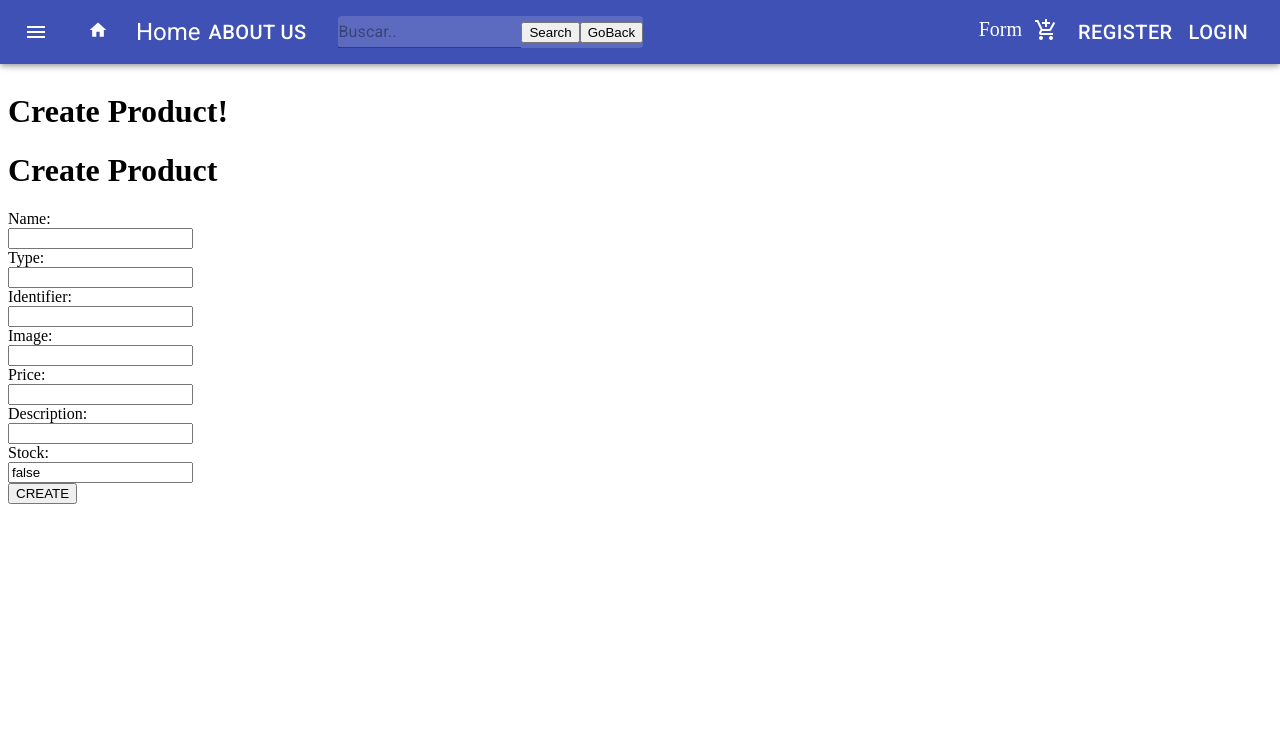
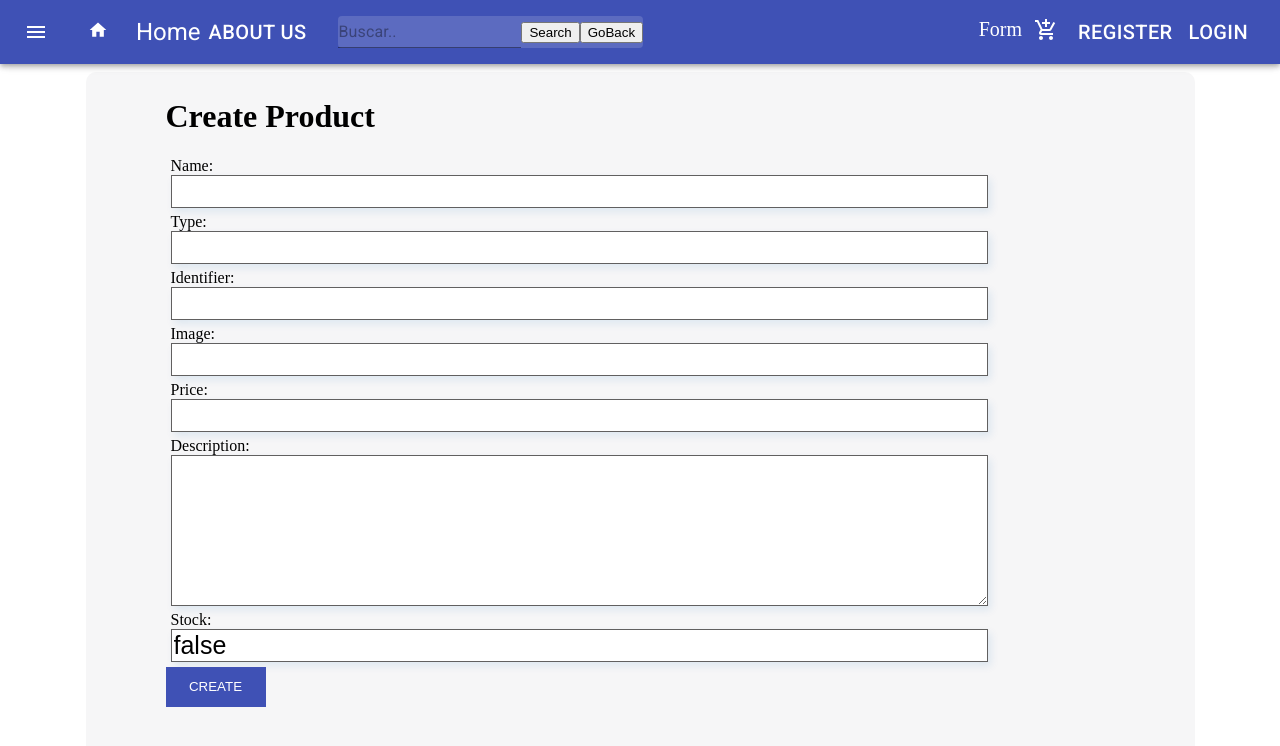
Before and after one commit to JuanKaunitz/e-commerce-Fast_Food, a React (Create React App) app in the folder client/: page /form in a window 1280 px wide. Shown: the top 746 px of the page. Built offline with nearby package versions, Linux system fonts and the light colour scheme.

Commit message:
ajuste de los estilos de formulario y funcionalidad

```diff
--- a/client/src/Redux/actions/actions.js
+++ b/client/src/Redux/actions/actions.js
@@ -56,13 +56,15 @@ export const getById = (id) => async (dispatch) => {
  }
 
  //Creando un producto.
- export const createProduct = () => async (dispatch) => {
+ export const createProduct = (input) => async (dispatch) => {
+     console.log(input)
     try {
-        const res = await axios.post('http://localhost:5001/food/api/products');
-        console.log('PRODUCTO CREADO: ', res.data);
+        const product = await axios.post('http://localhost:5001/food/api/products',input);
+        console.log('PRODUCTO CREADO: ', input);
+        console.log('respuesta: ', product);
         dispatch({
             type: CREATE_PRODUCT,
-            payload: res.data
+            payload: product.data.product
         });
     } catch (err) {
         console.log(err)
--- a/client/src/Redux/reducers/reducers.js
+++ b/client/src/Redux/reducers/reducers.js
@@ -10,6 +10,7 @@ import {
 
 const initialState = {
   getProducts : [],
+  allProducts:[],
   getDetail : {},
   createNewProduct : {},
   searchProducts: [],
@@ -23,6 +24,7 @@ const rootReducer = (state = initialState, action) => {
       return {
         ...state,
         getProducts: action.payload,
+        allProducts:action.payload,
         loading: false
       };
     case GET_BY_ID:
@@ -33,7 +35,7 @@ const rootReducer = (state = initialState, action) => {
     case CREATE_PRODUCT:
     return {
       ...state,
-      createNewProduct: action.payload
+      getProducts: [...state.allProducts,action.payload]
     }
     case SEARCH_PRODUCTS:
       return {
--- a/client/src/components/Form/Form.jsx
+++ b/client/src/components/Form/Form.jsx
@@ -1,103 +1,129 @@
-import React, { useState, useEffect } from 'react';
-import {  createProduct } from '../../Redux/actions/actions';
-import { useDispatch, useSelector } from 'react-redux';
+import React, { useState} from "react";
+import { createProduct } from "../../Redux/actions/actions";
+import { useDispatch} from "react-redux";
+import useStyles from './styles';
 
-
-
-const Form = () => {
-
+const Form = (props) => {
   const dispatch = useDispatch();
-    // const allCategories = useSelector((state) => state.allCategories);
-
-
-
+  const classes = useStyles();
 
   const [input, setInput] = useState({
-        name: '',
-        type: '',
-        identifier: '',
-        image: '',
-        price: '',
-        description: '',
+    name: "",
+    type: "",
+    identifier: "",
+    image: "",
+    price: "",
+    description: "",
     stock: false,
-        categories: []
+    categories: [],
+  });
+  const saveProduct = () => {
+    dispatch(createProduct(input));
+  };
 
-       });
+  const handleSubmit = (e) => {
+    e.preventDefault();
+    setInput(input);
+    saveProduct();
+    props.history.push("/");
+  };
 
-       const handleSubmit =  (e) => {
-        e.preventDefault();
-        console.log(input);
-        createProduct(input);
+  const handleInputChange = function (e) {
     setInput({
-            name: '',
-            type: '',
-            identifier: '',
-            image: '',
-            price: '',
-            description: '',
-            stock: true,
-            categories: ['Hamburguesas', 'Bebidas', 'Sandwich', 'Guarnición']
+      ...input,
+      [e.target.name]: e.target.value,
     });
   };
 
+  return (
+    <div className={classes.form_content}>
+      <h1>Create Product</h1>
+      <form onSubmit={handleSubmit}>
+        <div className={classes.form_group}>
 
-    const handleInputChange = function(e) {
-          setInput({
-            ...input,
-            [e.target.name]: e.target.value
-          });
-
-    }
-
-    return (
-        <div>
-            <h1>Create Product!</h1>
-            <form onSubmit={handleSubmit}>
-            <div>
-              <h1>Create <span>Product</span></h1>
           <label>Name:</label>
-              <br></br>
-              <input  type="text" name="name" onChange={handleInputChange} value={input.name} required />
+          <input
+          className={classes.input_items}
+            type="text"
+            name="name"
+            onChange={handleInputChange}
+            value={input.name}
+            required
+          />
         </div>
 
-              <div>
+        <div className={classes.form_group}>
           <label>Type:</label>
-              <br></br>
-              <input  type="text" name="type" onChange={handleInputChange} value={input.type} required />
+          <input
+          className={classes.input_items}
+            type="text"
+            name="type"
+            onChange={handleInputChange}
+            value={input.type}
+            required
+          />
         </div>
 
-              <div>
+        <div className={classes.form_group}>
           <label>Identifier:</label>
-              <br></br>
-              <input  type="text" name="identifier" onChange={handleInputChange} value={input.identifier} required />
+          <input
+          className={classes.input_items}
+            type="text"
+            name="identifier"
+            onChange={handleInputChange}
+            value={input.identifier}
+            required
+          />
         </div>
 
-              <div>
+        <div className={classes.form_group}>
           <label>Image:</label>
-              <br></br>
-              <input  type="text" name="image" onChange={handleInputChange} value={input.image} required />
+          <input
+          className={classes.input_items}
+            type="text"
+            name="image"
+            onChange={handleInputChange}
+            value={input.image}
+            required
+          />
         </div>
 
-
-              <div>
+        <div className={classes.form_group}>
           <label>Price:</label>
-              <br></br>
-              <input  type="text" name="price" onChange={handleInputChange} value={input.price} required />
+          <input
+          className={classes.input_items}
+            type="text"
+            name="price"
+            onChange={handleInputChange}
+            value={input.price}
+            required
+          />
         </div>
 
-              <div>
+        <div className={classes.form_group}>
           <label>Description:</label>
-              <br></br>
-              <input  type="text" name="description" onChange={handleInputChange} value={input.description} required />
+          <textarea
+          className={classes.input_items}
+            type="text"
+            name="description"
+            rows='5'
+            onChange={handleInputChange}
+            value={input.description}
+            required
+          />
         </div>
 
-
-              <div>
+        <div className={classes.form_group}>
           <label>Stock:</label>
-              <br></br>
-              <input  type="text" name="stock" onChange={handleInputChange} value={input.stock} required />
+          <input
+          className={classes.input_items}
+            type="text"
+            name="stock"
+            onChange={handleInputChange}
+            value={input.stock}
+            required
+          />
         </div>
-
 
         {/* <div>
               <label>categories:</label>
@@ -111,15 +137,12 @@ const Form = () => {
               </select>
 
               </div>    */}
-              <button className= "btn-create" onClick={()=>dispatch(createProduct(input))}>CREATE</button>
-
-
+        <button className={classes.btn_save} type="submit">
+          CREATE
+        </button>
       </form>
-
-
     </div>
-    )
-}
-
+  );
+};
 
 export default Form;
--- /dev/null
+++ b/client/src/components/Form/styles.js
@@ -0,0 +1,37 @@
+import {makeStyles} from '@material-ui/core';
+
+const useStyles = makeStyles(()=>({
+   form_content:{
+    maxWidth:1024,
+    paddingLeft:80,
+    margin:'auto',
+    height:800,
+    backgroundColor:'#c7c9cc29',
+    borderRadius:10,
+    padding:5
+
+   },
+    input_items:{
+        cursor: 'pointer',
+        width:'80%',
+        fontSize: '25px',
+        boxShadow: '3px 4px 8px #0864B11A',
+        border: '1.5px solid #616060',
+    },
+    form_group:{
+        display:'flex',
+        flexDirection: 'column',
+        margin:'5px',
+
+    },
+    btn_save:{
+        backgroundColor: '#3f51b5',
+        borderStyle: 'none',
+        width: 100,
+        height: 40,
+        color: 'white',
+    }
+
+}));
+
+export default useStyles;
```
Lines whose indentation alone changed are shown as unchanged.
